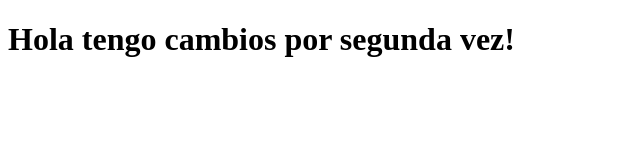
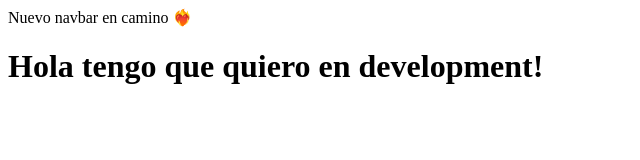
Before and after one commit to SamuelCarmona83/automatic-journey, a plain HTML site: page index.html in a window 1280 px wide. Shown: the whole page, without its empty margins (0-640 px from the left). Drawn offline with Linux system fonts and the light colour scheme.

Commit message:
Inicio del navbar

```diff
--- a/index.html
+++ b/index.html
@@ -6,6 +6,9 @@
     <title>Document</title>
 </head>
 <body>
-    <h1>Hola tengo cambios por segunda vez!</h1>
+    <nav>
+        Nuevo navbar en camino ❤️‍🔥
+    </nav>
+    <h1>Hola tengo que quiero en development!</h1>
 </body>
 </html>
```
